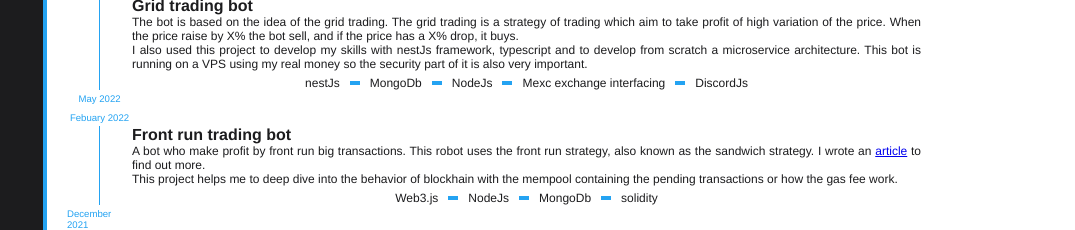
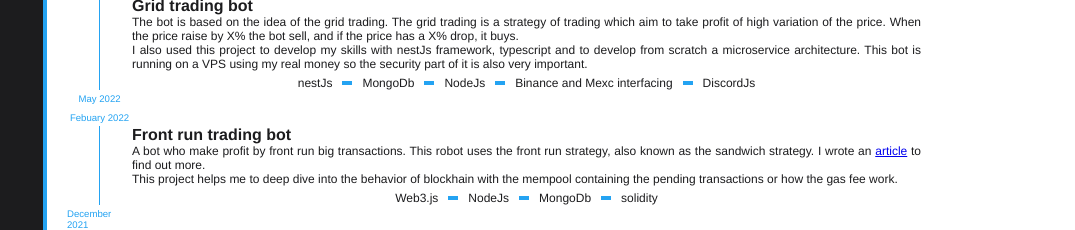
Before and after one commit to TanguyLeLoch/CV, a plain HTML site: page index.html in a window 1280 px wide. Shown: the part 567-797 px from the top of the page, 205-1280 px from the left. Drawn offline with Linux system fonts and the light colour scheme.

Commit message:
add binance

```diff
--- a/index.html
+++ b/index.html
@@ -168,7 +168,7 @@
                                     <li>nestJs</li>
                                     <li>MongoDb</li>
                                     <li>NodeJs</li>
-                                    <li>Mexc exchange interfacing</li>
+                                    <li>Binance and Mexc interfacing</li>
                                     <li>DiscordJs</li>
                                 </ul>
                             </div>
```
